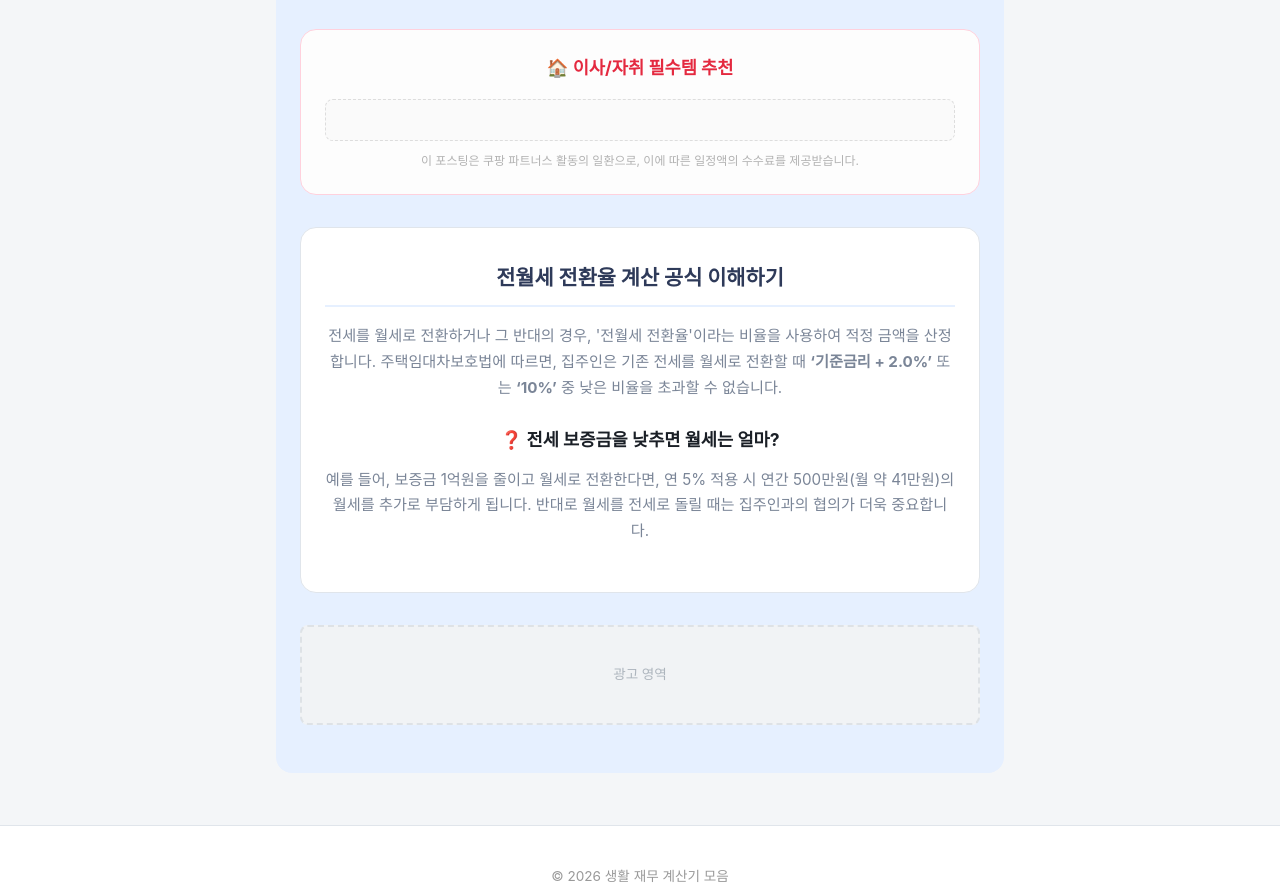
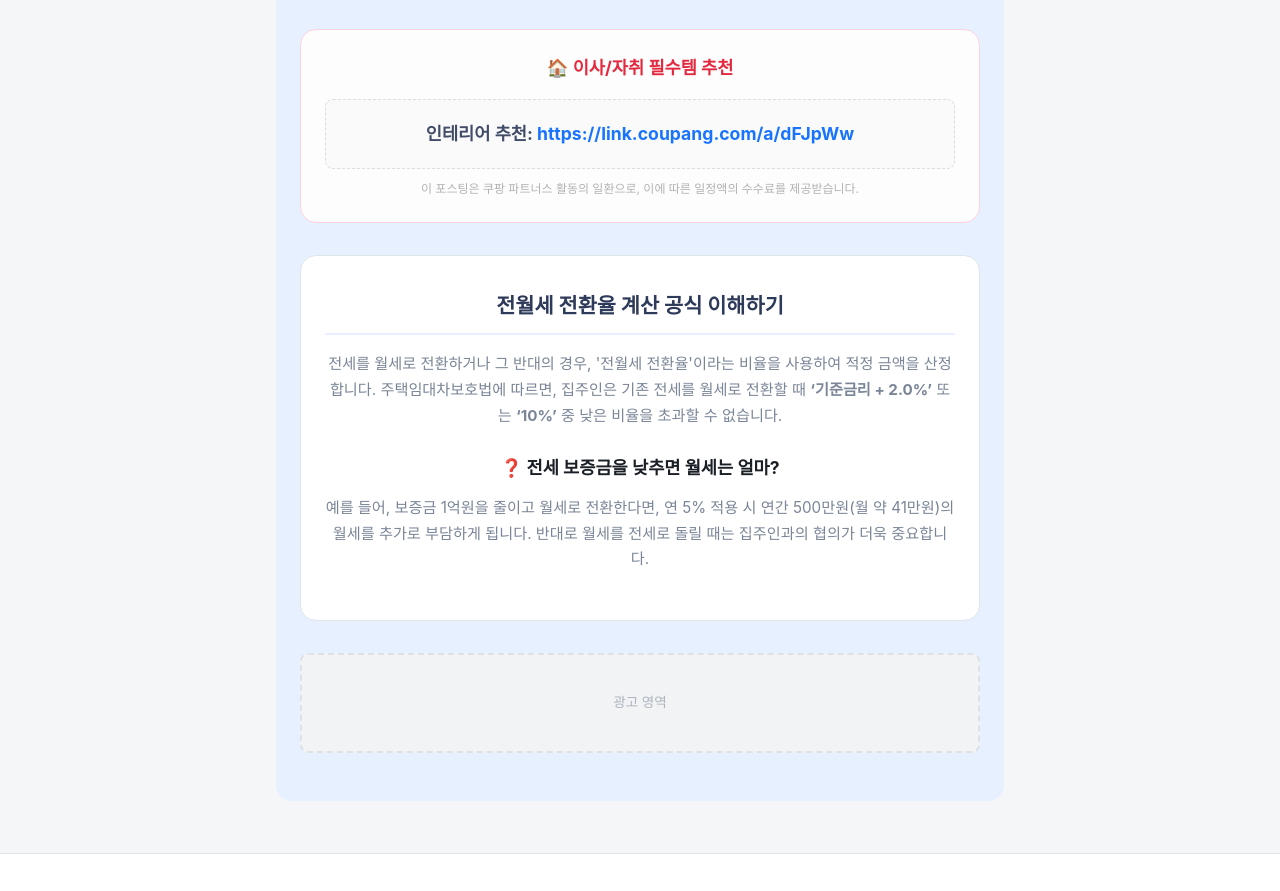
Before and after one commit to haeun4680/finance-calculators, a plain HTML site: page rent_conversion.html in a window 1280 px wide. Shown: the part 1232-2123 px from the top of the page. Drawn offline with Linux system fonts and the light colour scheme; a script that the page names is missing.

Commit message:
Update Coupang links to text format

```diff
--- a/rent_conversion.html
+++ b/rent_conversion.html
@@ -102,11 +102,10 @@
             <!-- 쿠팡 파트너스 추천 -->
             <section class="coupang-box">
                 <h3>🏠 이사/자취 필수템 추천</h3>
-                <div class="placeholder" style="overflow-x: auto;">
-                    <script src="https://ads-partners.coupang.com/g.js"></script>
-                    <script>
-                        new PartnersCoupang.G({ "id": 962817, "template": "carousel", "trackingCode": "AF5403930", "width": "680", "height": "140", "tsource": "" });
-                    </script>
+                <div class="placeholder">
+                    <p style="font-weight: bold; font-size: 1.1rem;">인테리어 추천: <a
+                            href="https://link.coupang.com/a/dFJpWw" target="_blank"
+                            style="color: #0066ff;">https://link.coupang.com/a/dFJpWw</a></p>
                 </div>
                 <p style="font-size: 0.75rem; color: #aaa; margin-top: 10px;">이 포스팅은 쿠팡 파트너스 활동의 일환으로, 이에 따른 일정액의 수수료를
                     제공받습니다.</p>
```
Also changed, not shown: loan.html (+3 -5 lines), salary.html (+3 -5 lines).
